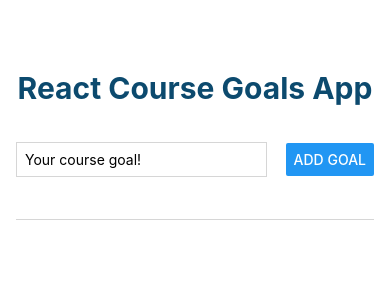
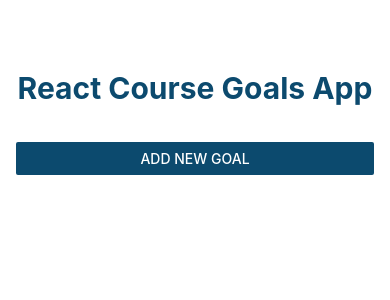
Before and after one commit to FlorLutz/rncourse, a React Native app: screen / in a window 390 px wide. Shown: the top 300 px of the page. Built offline with nearby package versions, Linux system fonts and the light colour scheme.

Commit message:
implement modal and final styles

```diff
--- a/App.js
+++ b/App.js
@@ -1,12 +1,14 @@
 import { useState } from "react";
-import { StyleSheet, Text, View, FlatList } from "react-native";
+import { StyleSheet, Text, View, FlatList, Button } from "react-native";
+import { StatusBar } from "expo-status-bar";
 import GoalItem from "./components/GoalItem";
 import GoalInput from "./components/GoalInput";
 
 export default function App() {
   const [listOfCourseGoals, setListOfCourseGoals] = useState([]);
+  const [isModalShown, setIsModalShown] = useState(false);
 
-  function addGoalHandler(newGoal) {
+  function handleAddGoal(newGoal) {
     // possible, but better way would be to use an arrow function as done below:
     // setListOfCourseGoals([enteredGoalText, ...listOfCourseGoals]);
     setListOfCourseGoals((currentListOfCourseGoals) => [
@@ -21,12 +23,28 @@ export default function App() {
     );
   }
 
+  function handleToggleModal() {
+    setIsModalShown(!isModalShown);
+  }
+
   return (
+    <>
+      <StatusBar style="light" />
       <View style={styles.appContainer}>
         <View>
           <Text style={styles.headline}>React Course Goals App</Text>
         </View>
-      <GoalInput handleAddGoal={addGoalHandler} style={styles.goalInputComp} />
+        <Button
+          title="Add New Goal"
+          color="rgb(12 74 110)"
+          onPress={handleToggleModal}
+        />
+        <GoalInput
+          handleAddGoal={handleAddGoal}
+          style={styles.goalInputComp}
+          isModalShown={isModalShown}
+          closeModal={handleToggleModal}
+        />
         <View style={styles.goalsContainer}>
           <FlatList
             data={listOfCourseGoals}
@@ -43,6 +61,7 @@ export default function App() {
           />
         </View>
       </View>
+    </>
   );
 }
 
--- a/app.json
+++ b/app.json
@@ -6,6 +6,7 @@
     "orientation": "portrait",
     "icon": "./assets/icon.png",
     "userInterfaceStyle": "light",
+    "backgroundColor": "#38bdf8",
     "splash": {
       "image": "./assets/splash.png",
       "resizeMode": "contain",
--- a/components/GoalInput.js
+++ b/components/GoalInput.js
@@ -1,7 +1,15 @@
 import { useState } from "react";
-import { StyleSheet, View, Text, TextInput, Button } from "react-native";
+import {
+  StyleSheet,
+  View,
+  Text,
+  TextInput,
+  Button,
+  Modal,
+  Image,
+} from "react-native";
 
-export default function GoalInput({ handleAddGoal }) {
+export default function GoalInput({ handleAddGoal, isModalShown, closeModal }) {
   const [enteredGoalText, setEnteredGoalText] = useState("");
   const [isInvalidInput, setIsInvalidInput] = useState(false);
 
@@ -13,23 +21,43 @@ export default function GoalInput({ handleAddGoal }) {
     if (enteredGoalText.trim() === "") {
       setIsInvalidInput(true);
     } else {
+      handleAddGoal(enteredGoalText);
       setIsInvalidInput(false);
-      handleAddGoal(enteredGoalText);
+      closeModal();
     }
     setEnteredGoalText("");
   }
 
   return (
-    <>
+    <Modal visible={isModalShown} animationType="slide" style={styles.modal}>
       <View style={styles.mainContainer}>
         <View style={styles.inputContainer}>
+          <Image
+            source={require("../assets/images/goal.png")}
+            style={styles.image}
+          />
           <TextInput
             placeholder="Your course goal!"
             style={styles.textInput}
             onChangeText={goalInputHandler}
             value={enteredGoalText}
           />
-          <Button title="Add goal" onPress={onAddGoal} />
+          <View style={styles.buttonContainer}>
+            <View style={styles.button}>
+              <Button
+                title="Cancel"
+                onPress={closeModal}
+                color="rgb(225 29 72)"
+              />
+            </View>
+            <View style={styles.button}>
+              <Button
+                title="Add goal"
+                onPress={onAddGoal}
+                color="rgb(12 74 110)"
+              />
+            </View>
+          </View>
         </View>
         {isInvalidInput && (
           <View style={styles.error}>
@@ -39,16 +67,45 @@ export default function GoalInput({ handleAddGoal }) {
           </View>
         )}
       </View>
-    </>
+    </Modal>
   );
 }
 
 const styles = StyleSheet.create({
+  modal: {
+    justifyContent: "center",
+  },
   mainContainer: {
+    backgroundColor: "#38bdf8",
     flex: 1,
-    borderBottomWidth: 1,
-    borderBottomColor: "#cccccccc",
-    marginBottom: 12,
+    padding: 18,
+  },
+  image: {
+    width: 100,
+    height: 100,
+    margin: 20,
+  },
+  inputContainer: {
+    flex: 1,
+    justifyContent: "center",
+    alignItems: "center",
+  },
+  textInput: {
+    borderWidth: 1,
+    borderColor: "rgb(12 74 110)",
+    borderRadius: 6,
+    color: "rgb(12 74 110)",
+    width: "100%",
+    padding: 16,
+    backgroundColor: "white",
+  },
+  buttonContainer: {
+    flexDirection: "row",
+    marginTop: 12,
+  },
+  button: {
+    width: "30%",
+    marginHorizontal: 8,
   },
   error: {
     paddingTop: 12,
@@ -57,16 +114,4 @@ const styles = StyleSheet.create({
   errorText: {
     color: "red",
   },
-  inputContainer: {
-    flexDirection: "row",
-    justifyContent: "space-between",
-    alignItems: "center",
-  },
-  textInput: {
-    borderWidth: 1,
-    borderColor: "#cccccccc",
-    width: "70%",
-    marginRight: 8,
-    padding: 8,
-  },
 });
--- a/components/GoalItem.js
+++ b/components/GoalItem.js
@@ -2,22 +2,29 @@ import { StyleSheet, View, Text, Pressable } from "react-native";
 
 export default function GoalItem({ goalText, handleDelete, goalId }) {
   return (
-    <Pressable onPress={() => handleDelete(goalId)}>
-      <View style={styles.goalItem}>
+    <View style={styles.goalItem}>
+      <Pressable
+        android_ripple={{ color: "#dddddd" }} //pressed feedback fpr android
+        onPress={() => handleDelete(goalId)}
+        style={(pressData) => pressData.pressed && styles.pressedItem} //pressed feedback for iOS
+      >
         <Text style={styles.goalText}>{goalText}</Text>
-      </View>
-    </Pressable>
+      </Pressable>
+    </View>
   );
 }
 
 const styles = StyleSheet.create({
   goalItem: {
-    padding: 8,
     margin: 8,
     borderRadius: 6,
     backgroundColor: "rgb(12 74 110)",
   },
   goalText: {
+    padding: 8,
     color: "white",
   },
+  pressedItem: {
+    opacity: 0.5,
+  },
 });
```
Also changed, not shown: assets/images/goal.png (added). Lines whose indentation alone changed are shown as unchanged.
